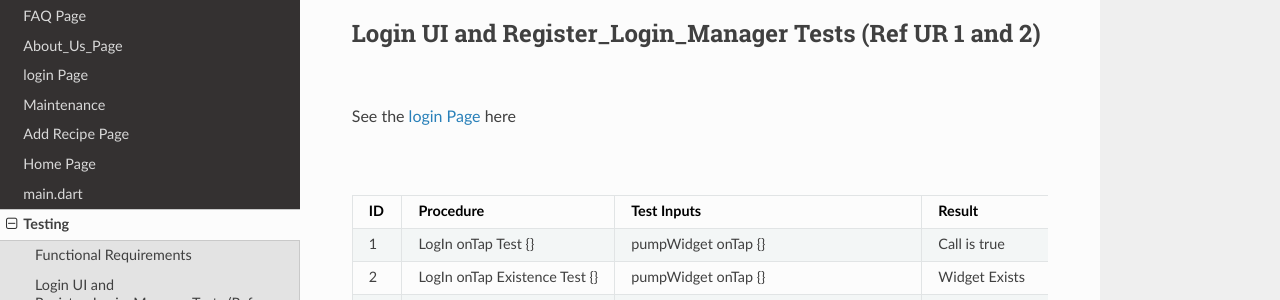
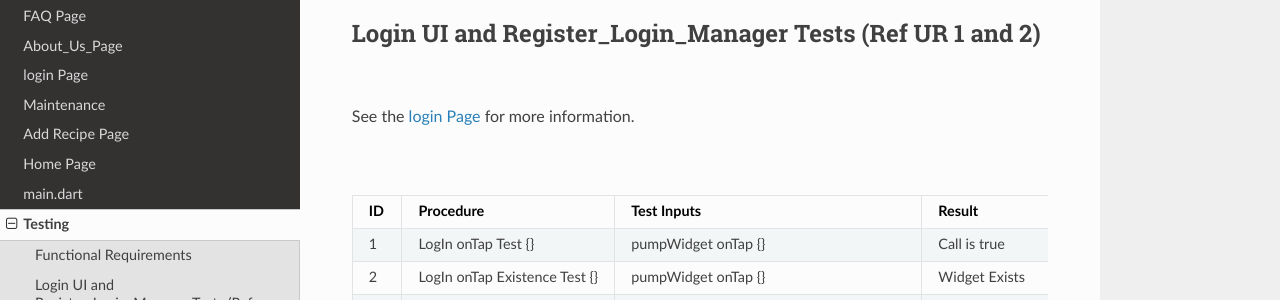
Before and after one commit to RhysRoo/SDRecipie_docs, a Sphinx documentation site: the page built from docs/source/testing.rst, in a window 1280 px wide and 900 px high. Shown: the part 199-499 px from the top of the window. Built offline with Sphinx 7.4.7 and the Read the Docs theme 2.0.0, drawn with Linux system fonts in a browser that asks for light colours; pages that are not in the unit, such as notebooks, are missing from menus.

Commit message:
fix:testing

```diff
--- a/docs/source/testing.rst
+++ b/docs/source/testing.rst
@@ -6,7 +6,7 @@ Functional Requirements
 
 Login UI and Register_Login_Manager Tests  (Ref UR 1 and 2)
 ------------------------------------------------------------
-See the :doc:`login_page` here
+See the :doc:`login_page` for more information.
 
 .. list-table:: Login UI and Register_Login_Manager Tests (Ref UR 1 and 2)
    :widths: 5 25 25 25 25
```
